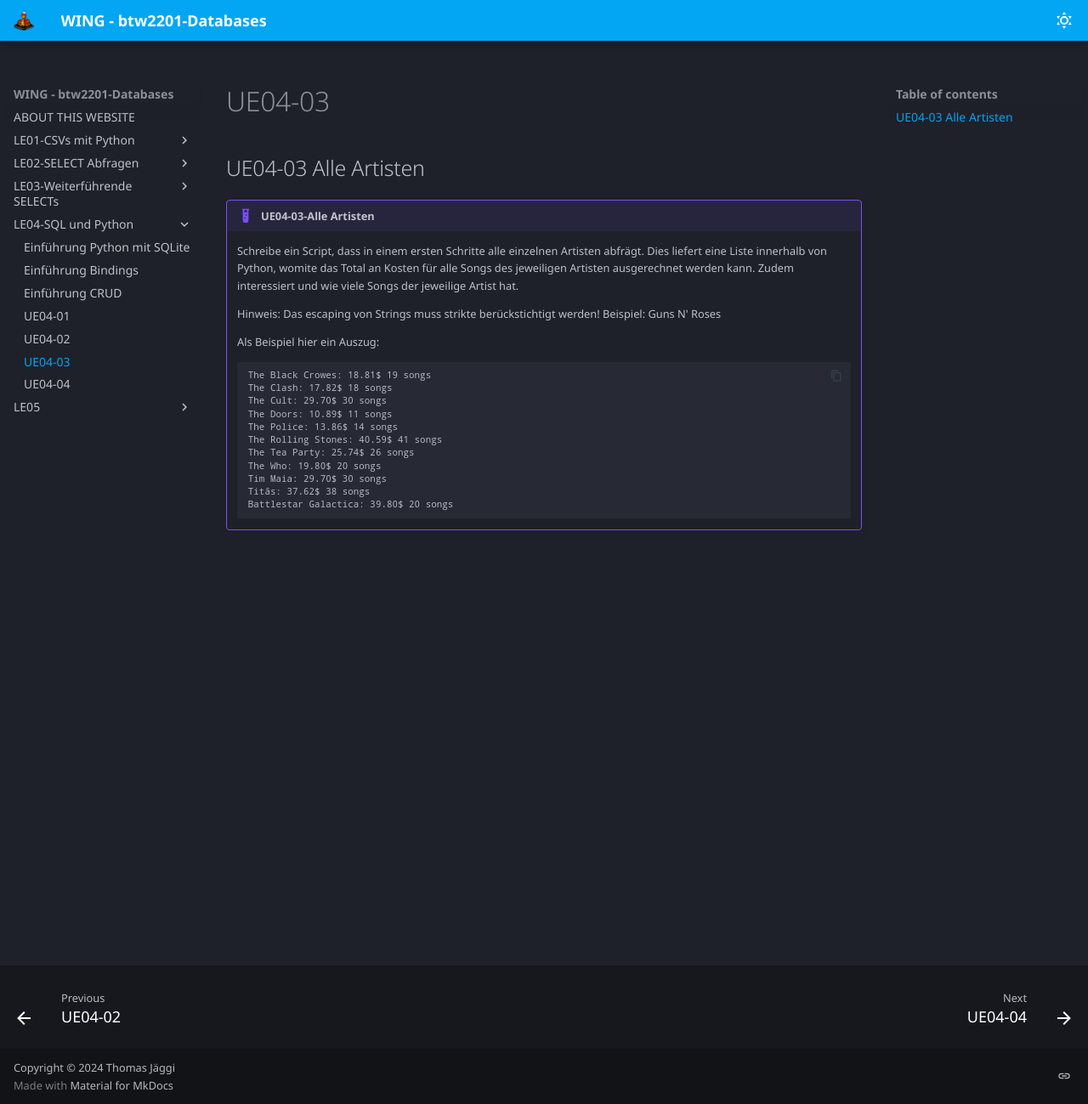
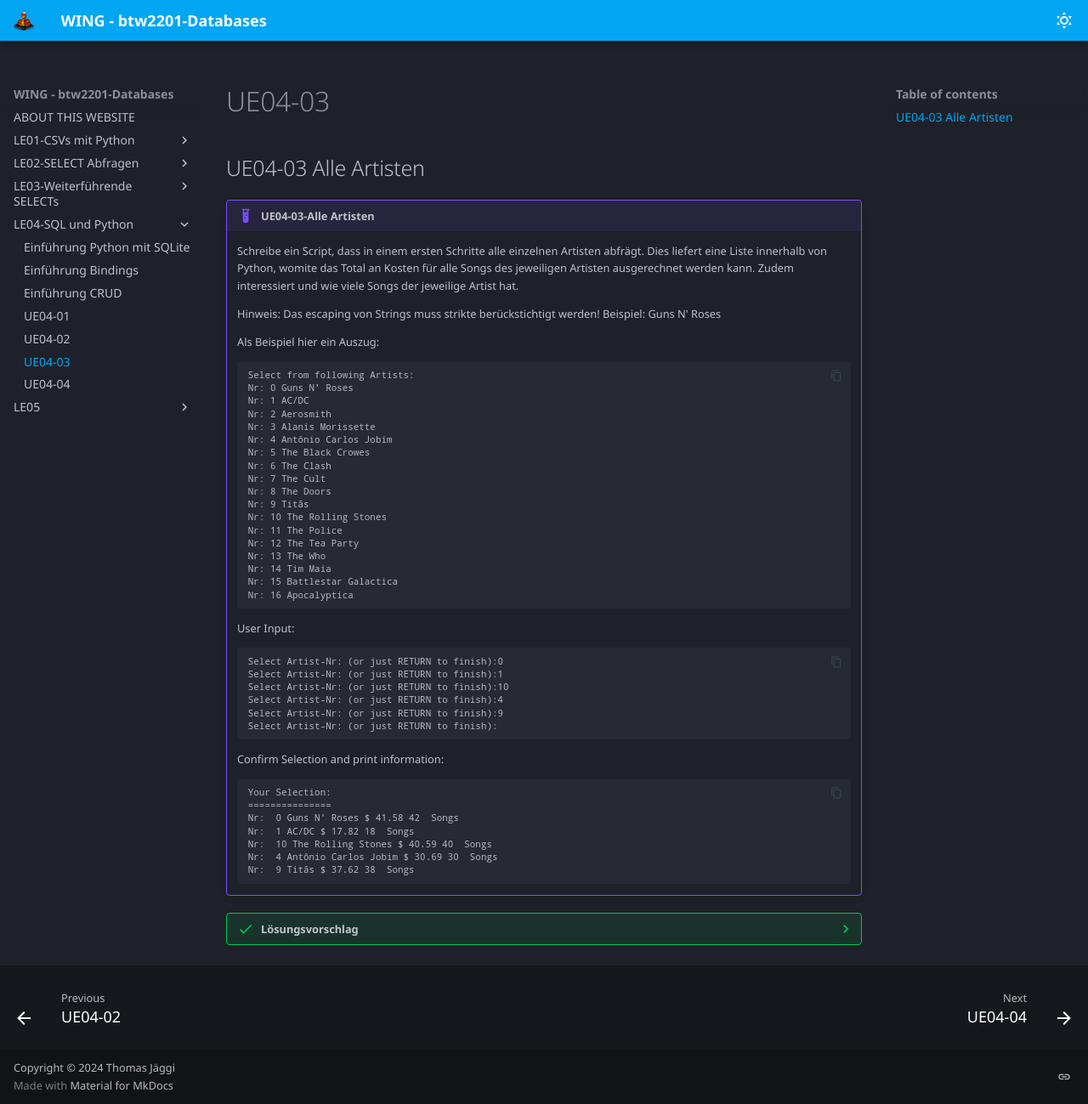
Before and after one commit to tjaeggi/btw2201_databases, an MkDocs documentation site: the page built from docs/le04/ue04-03.md, in a window 1280 px wide and 1299 px high. Shown: the whole window at 85% size. Built offline with MkDocs 1.6.1 and Material for MkDocs 9.7.7, drawn with Linux system fonts in a browser that asks for light colours; some web fonts are replaced.

Commit message:
Fri Oct 18 05:26:20 PM CEST 2024

````diff
--- a/docs/le04/ue04-03.md
+++ b/docs/le04/ue04-03.md
@@ -9,15 +9,115 @@
     Als Beispiel hier ein Auszug:
 
     ```
-    The Black Crowes: 18.81$ 19 songs
-    The Clash: 17.82$ 18 songs
-    The Cult: 29.70$ 30 songs
-    The Doors: 10.89$ 11 songs
-    The Police: 13.86$ 14 songs
-    The Rolling Stones: 40.59$ 41 songs
-    The Tea Party: 25.74$ 26 songs
-    The Who: 19.80$ 20 songs
-    Tim Maia: 29.70$ 30 songs
-    Titãs: 37.62$ 38 songs
-    Battlestar Galactica: 39.80$ 20 songs
+    Select from following Artists:
+    Nr: 0 Guns N' Roses
+    Nr: 1 AC/DC
+    Nr: 2 Aerosmith
+    Nr: 3 Alanis Morissette
+    Nr: 4 Antônio Carlos Jobim
+    Nr: 5 The Black Crowes
+    Nr: 6 The Clash
+    Nr: 7 The Cult
+    Nr: 8 The Doors
+    Nr: 9 Titãs
+    Nr: 10 The Rolling Stones
+    Nr: 11 The Police
+    Nr: 12 The Tea Party
+    Nr: 13 The Who
+    Nr: 14 Tim Maia
+    Nr: 15 Battlestar Galactica
+    Nr: 16 Apocalyptica
     ```
+    User Input:
+    ```
+    Select Artist-Nr: (or just RETURN to finish):0
+    Select Artist-Nr: (or just RETURN to finish):1
+    Select Artist-Nr: (or just RETURN to finish):10
+    Select Artist-Nr: (or just RETURN to finish):4
+    Select Artist-Nr: (or just RETURN to finish):9
+    Select Artist-Nr: (or just RETURN to finish):
+    ```
+    Confirm Selection and print information:
+    ```
+    Your Selection:
+    ===============
+    Nr:  0 Guns N' Roses $ 41.58 42  Songs
+    Nr:  1 AC/DC $ 17.82 18  Songs
+    Nr:  10 The Rolling Stones $ 40.59 40  Songs
+    Nr:  4 Antônio Carlos Jobim $ 30.69 30  Songs
+    Nr:  9 Titãs $ 37.62 38  Songs
+    ```
+
+
+
+??? success "Lösungsvorschlag"
+
+    ```py linenums="1"
+    """
+    File: ue04-03.py
+    Author: Thomas Jäggi
+    Date: 16.10.2024
+    Description: Schreibe ein Script, dass in einem ersten Schritte alle einzelnen Artisten abfrägt. Dies liefert eine Liste innerhalb von Python,
+    womit das Total an Kosten für alle Songs des jeweiligen Artisten ausgerechnet werden kann. Zudem interessiert und wie viele Songs der jeweilige Artist hat.
+    Hinweis: Das escaping von Strings muss strikte berückstichtigt werden! Beispiel: Guns N' Roses
+    """
+    import os # just used for Function os.path.join()
+    import sqlite3 # Module needed for connecting to SQLite-DB
+
+    # Datenbank öffnen und verbinden
+    conn = sqlite3.connect(os.path.join('/home/tom/work/bfh-btw2201/PythonProj/UE04/','chinook.db'))
+
+    # Cursor kreieren. Dieser wird im Zusammenhang mit einem Query verwendet
+    cur = conn.cursor()
+
+    # Initializing an empty list to store Numbers of selected Artists by the User
+    user_list = []
+
+    # List of selectable Artists. Can be extended, Program still works. Escape bei Guns N' Roses and Roses
+    artist_list = ['Guns N\' Roses', 'AC/DC', 'Aerosmith', 'Alanis Morissette','Antônio Carlos Jobim',
+                  'The Black Crowes','The Clash','The Cult','The Doors','Titãs', 'The Rolling Stones',
+                  'The Police', 'The Tea Party','The Who','Tim Maia','Battlestar Galactica', 'Apocalyptica']
+
+    # Print selectable Artists on screen
+    index1 = 0
+    print("Select from following Artists:")
+    while index1 < len(artist_list):
+        print("Nr:",index1, artist_list[index1])
+        index1 += 1
+
+    # Prompting the user to enter number of artist. RETURN=selection over
+    while True:
+        num = input("Select Artist-Nr: (or just RETURN to finish):")
+        if num == "":
+            break
+        user_list.append(int(num))   #append selected number into user_list
+
+    # Query
+    query = "SELECT artist, SUM(price), count(DISTINCT song) FROM songs WHERE artist = ? GROUP BY artist;"
+
+    # index2 is the index of the user-selected artist-list
+    index2 = 0
+
+    # Iterate through artist_list with index of user_list.
+    # This method returns the selected artist.
+    # Assign artist to variable bind_value und use it in query.
+    # bind_variable must be a single element tuple. dont forget ,
+    print("Your Selection:")
+    print("===============")
+    while index2 < len(user_list):
+        bind_value = artist_list[user_list[index2]]
+        cur.execute(query, (bind_value,))
+
+        for row in cur.fetchall():
+            # print(row)
+            # print(type(row))
+            costs=round(row[1],2)  # Kosten Runden auf 2 Stallen nach dem Komma
+            #print(row[0],"$", row[1], row[2], " Songs")
+            print("Nr: ",user_list[index2],row[0],"$", costs, row[2], " Songs")
+
+        index2 += 1
+
+    # Schliesse Cursor und Verbindung
+    cur.close()
+    conn.close()
+    ```
````
